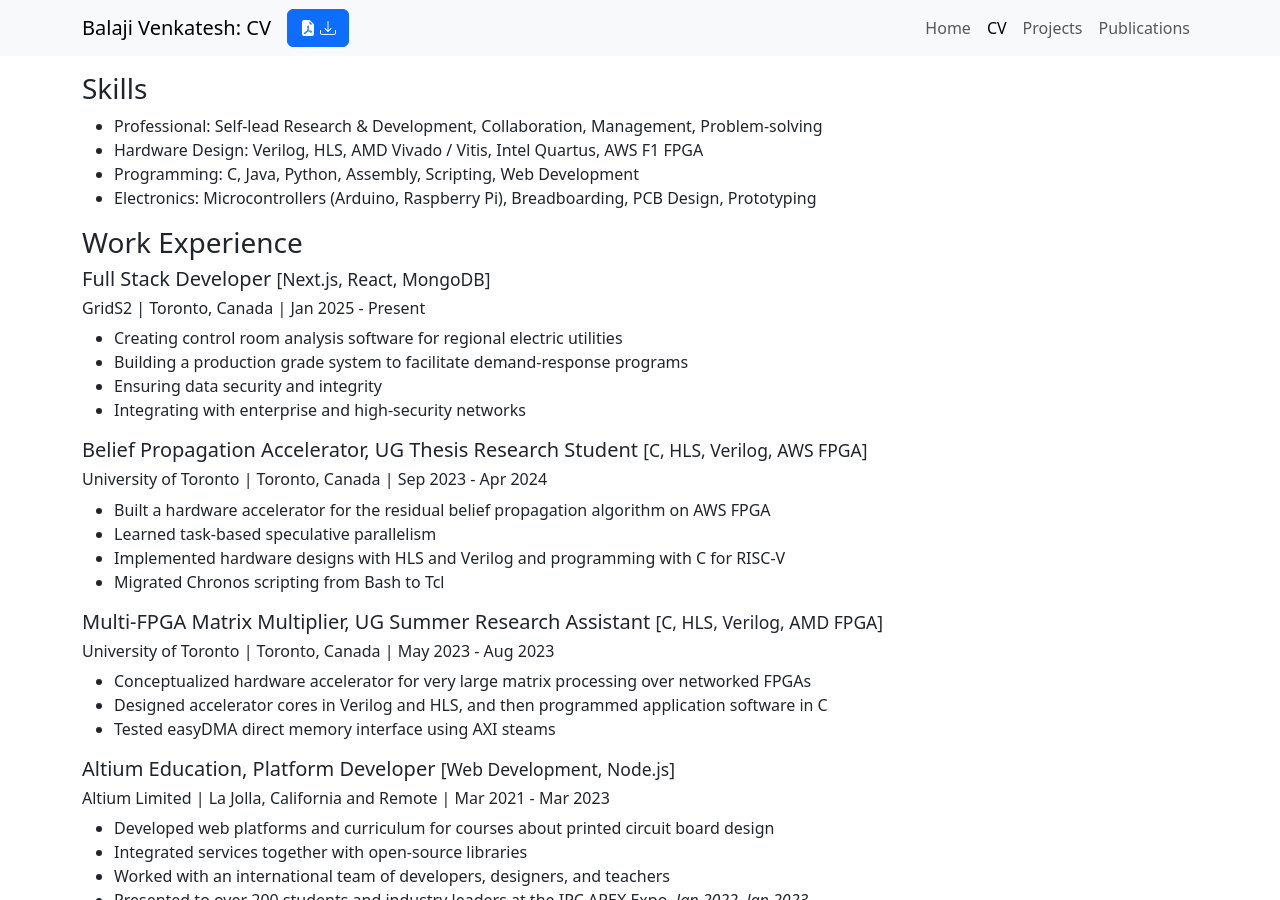
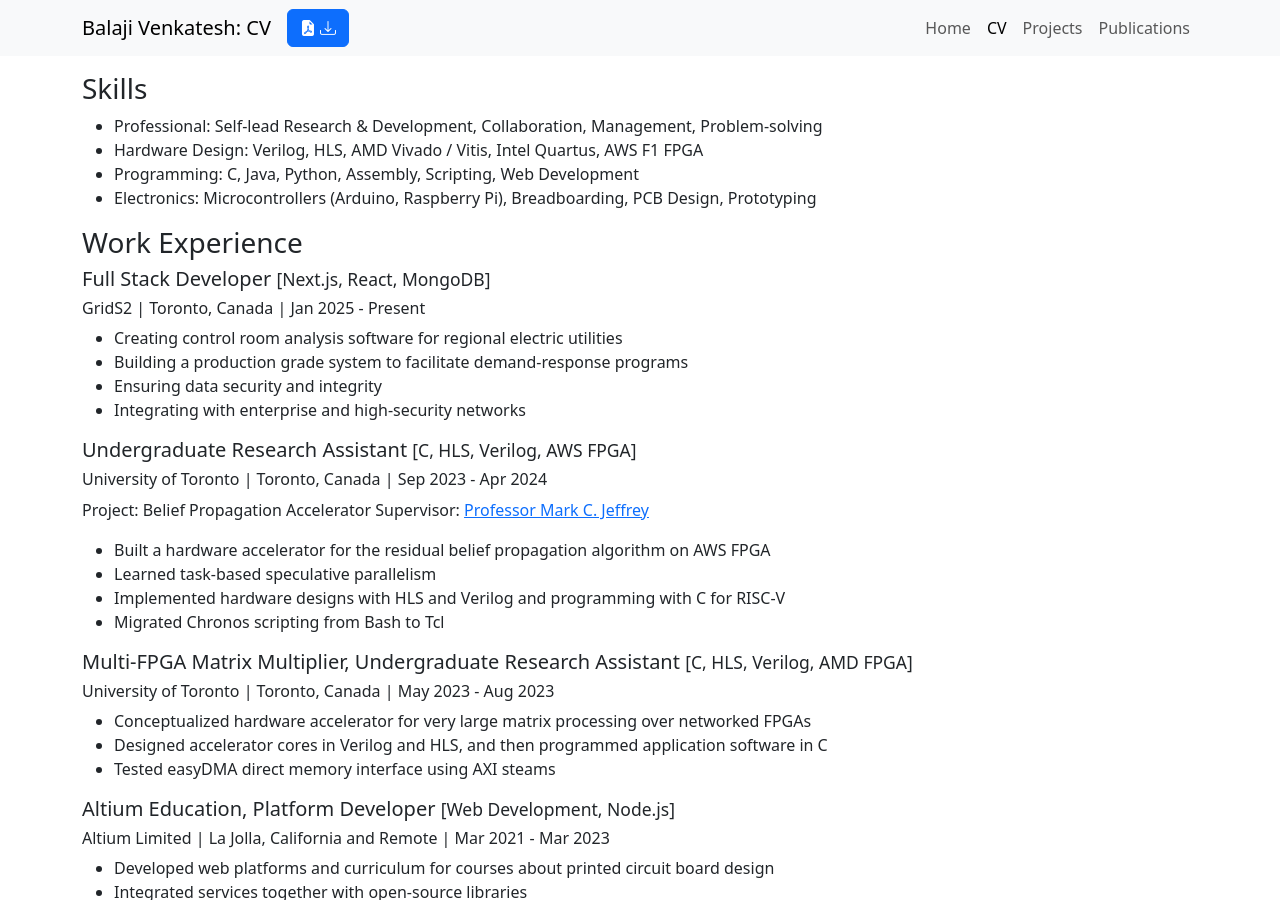
Before and after one commit to balaji-venkatesh/balaji-venkatesh.github.io, a Jekyll site: the page built from cv.md, in a window 1280 px wide and 900 px high. Built offline with Jekyll 4.4.1, drawn with Linux system fonts in a browser that asks for light colours; some of the changed text lies outside the part shown.

Commit message:
reformat ura test

```diff
--- a/cv.md
+++ b/cv.md
@@ -19,14 +19,16 @@
 - Ensuring data security and integrity
 - Integrating with enterprise and high-security networks
 
-##### Belief Propagation Accelerator, UG Thesis Research Student <small> [C, HLS, Verilog, AWS FPGA] </small>
+##### Undergraduate Research Assistant <small> [C, HLS, Verilog, AWS FPGA] </small>
 ###### University of Toronto | Toronto, Canada | Sep 2023 - Apr 2024
+Project: Belief Propagation Accelerator
+Supervisor: [Professor Mark C. Jeffrey](https://www.eecg.utoronto.ca/~mcj/)
 - Built a hardware accelerator for the residual belief propagation algorithm on AWS FPGA
 - Learned task-based speculative parallelism
 - Implemented hardware designs with HLS and Verilog and programming with C for RISC-V
 - Migrated Chronos scripting from Bash to Tcl
 
-##### Multi-FPGA Matrix Multiplier, UG Summer Research Assistant  <small> [C, HLS, Verilog, AMD FPGA] </small>
+##### Multi-FPGA Matrix Multiplier, Undergraduate Research Assistant <small> [C, HLS, Verilog, AMD FPGA] </small>
 ###### University of Toronto | Toronto, Canada | May 2023 - Aug 2023
 - Conceptualized hardware accelerator for very large matrix processing over networked FPGAs
 - Designed accelerator cores in Verilog and HLS, and then programmed application software in C
@@ -39,7 +41,7 @@
 - Worked with an international team of developers, designers, and teachers
 - Presented to over 200 students and industry leaders at the IPC APEX Expo, *Jan 2022, Jan 2023*
 
-##### Doppler Radar Simulator Improvements, UG Summer Research Assistant  <small> [MATLAB, Python] </small>
+##### Doppler Radar Simulator Improvements, Undergraduate Research Assistant <small> [MATLAB, Python] </small>
 ###### University of Toronto | Toronto, Canada | May 2021 - Sep 2021
 - Improved a simulator for training a doppler radar neural network in MATLAB
 - Collaborated with an international research team based in Canada and the UK
```
